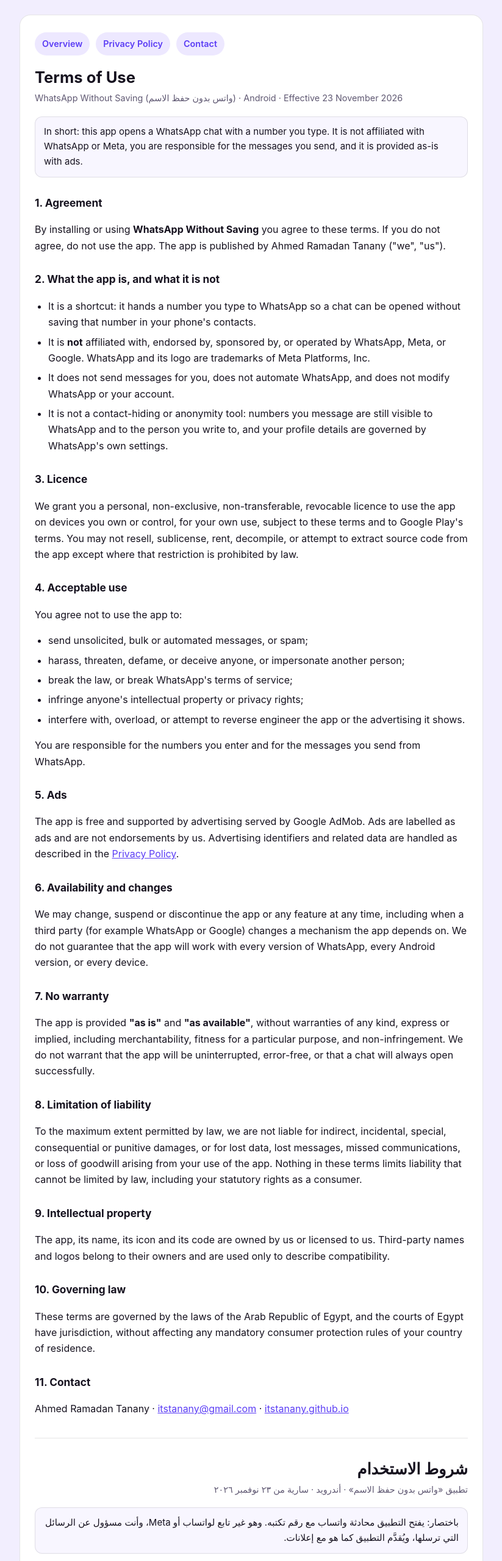
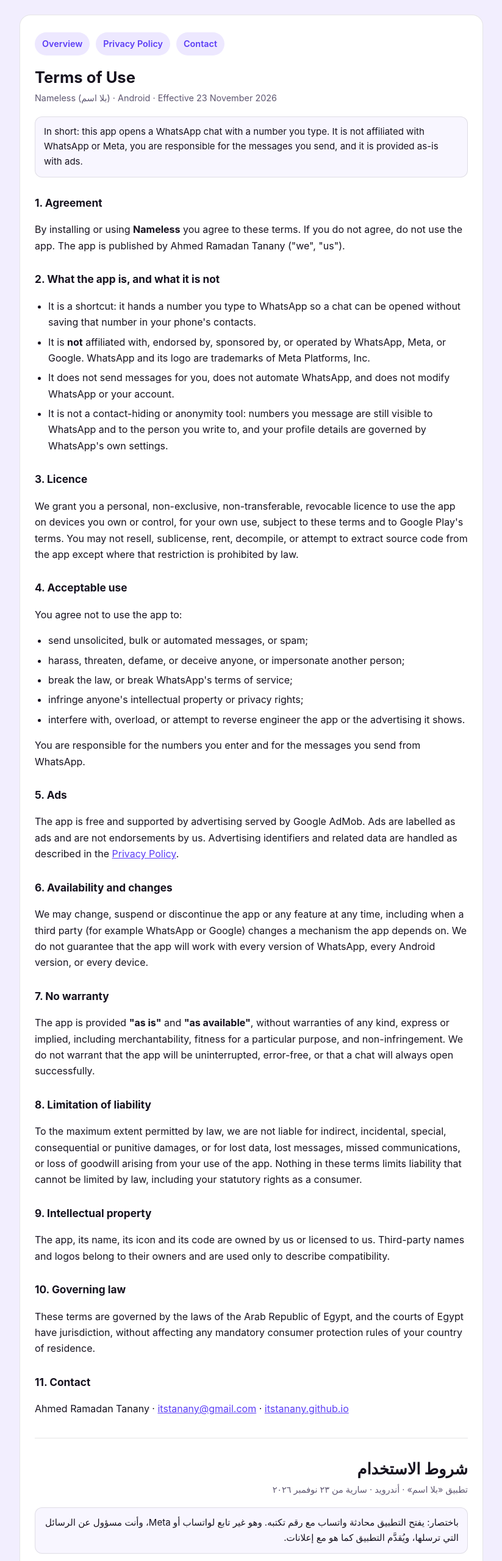
Before and after one commit to itstanany/itstanany.github.io, a plain HTML site: page whats-no-contact/terms.html in a window 1280 px wide. Shown: the top 2560 px of the page at 61% size, without its empty margins (228-1051 px from the left). Drawn offline with Linux system fonts and the light colour scheme.

Commit message:
Rename the app to Nameless (بلا اسم) across the legal pages
Same URLs, so the Play listing, the app and the AdMob console keep pointing at
one place; only the name in the titles and body copy changes.

```diff
--- a/whats-no-contact/terms.html
+++ b/whats-no-contact/terms.html
@@ -3,8 +3,8 @@
 <head>
 <meta charset="utf-8">
 <meta name="viewport" content="width=device-width, initial-scale=1, viewport-fit=cover">
-<title>Terms of Use — WhatsApp Without Saving (واتس بدون حفظ الاسم)</title>
-<meta name="description" content="Terms of use for the Android app WhatsApp Without Saving: licence, acceptable use, ads, disclaimer and liability.">
+<title>Terms of Use — Nameless (بلا اسم)</title>
+<meta name="description" content="Terms of use for the Android app Nameless: licence, acceptable use, ads, disclaimer and liability.">
 <meta name="theme-color" content="#5b3df5">
 <link rel="canonical" href="https://itstanany.github.io/whats-no-contact/terms.html">
 <style>
@@ -50,7 +50,7 @@ footer{max-width:760px;margin:18px auto 0;color:var(--text-dim);font-size:.85rem
   </nav>
 
   <h1>Terms of Use</h1>
-  <p class="meta">WhatsApp Without Saving (واتس بدون حفظ الاسم) · Android · Effective 23 November 2026</p>
+  <p class="meta">Nameless (بلا اسم) · Android · Effective 23 November 2026</p>
 
   <div class="note">
     In short: this app opens a WhatsApp chat with a number you type. It is not affiliated with WhatsApp or Meta, you
@@ -58,7 +58,7 @@ footer{max-width:760px;margin:18px auto 0;color:var(--text-dim);font-size:.85rem
   </div>
 
   <h2>1. Agreement</h2>
-  <p>By installing or using <strong>WhatsApp Without Saving</strong> you agree to these terms. If you do not agree,
+  <p>By installing or using <strong>Nameless</strong> you agree to these terms. If you do not agree,
   do not use the app. The app is published by Ahmed Ramadan Tanany ("we", "us").</p>
 
   <h2>2. What the app is, and what it is not</h2>
@@ -126,7 +126,7 @@ footer{max-width:760px;margin:18px auto 0;color:var(--text-dim);font-size:.85rem
 
   <section dir="rtl" lang="ar">
     <h1>شروط الاستخدام</h1>
-    <p class="meta">تطبيق «واتس بدون حفظ الاسم» · أندرويد · سارية من ٢٣ نوفمبر ٢٠٢٦</p>
+    <p class="meta">تطبيق «بلا اسم» · أندرويد · سارية من ٢٣ نوفمبر ٢٠٢٦</p>
 
     <div class="note">
       باختصار: يفتح التطبيق محادثة واتساب مع رقم تكتبه. وهو غير تابع لواتساب أو Meta، وأنت مسؤول عن الرسائل التي
```
Also changed, not shown: whats-no-contact/index.html (+4 -4 lines), whats-no-contact/privacy.html (+6 -6 lines).
